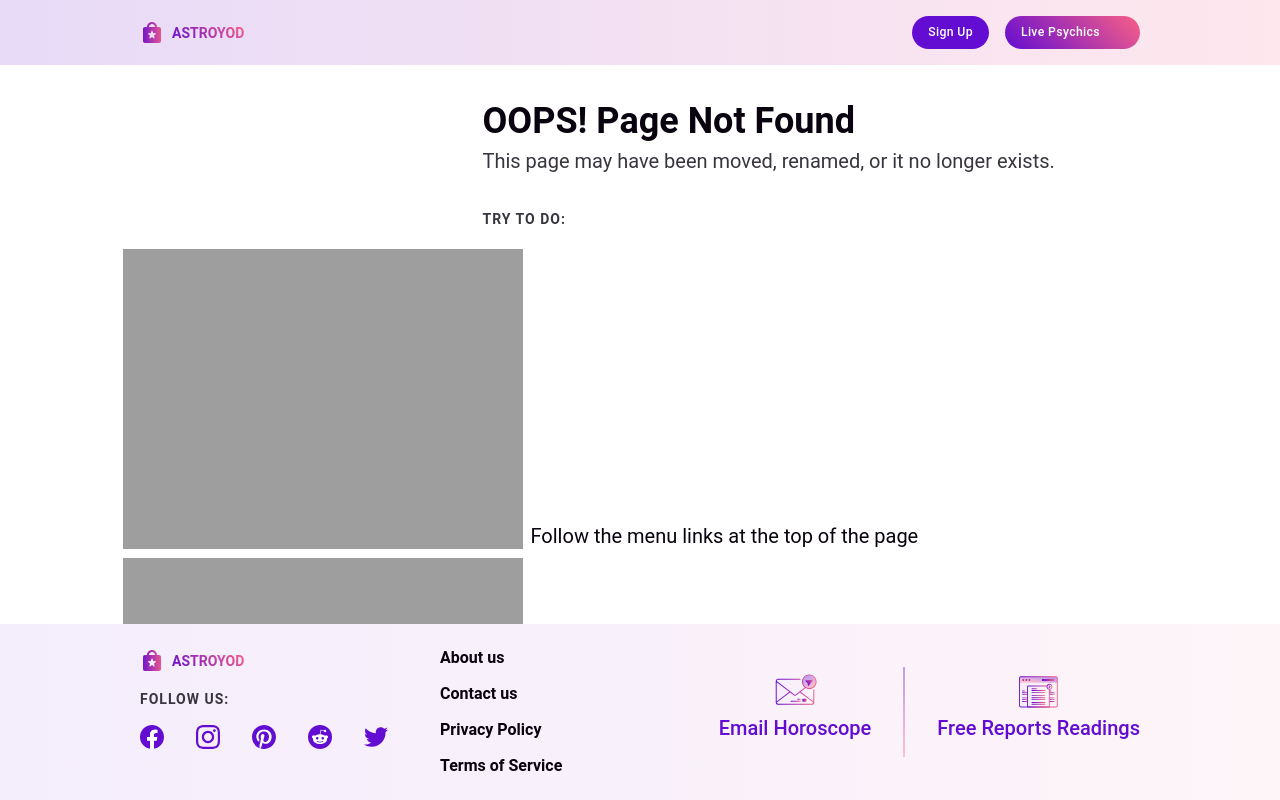
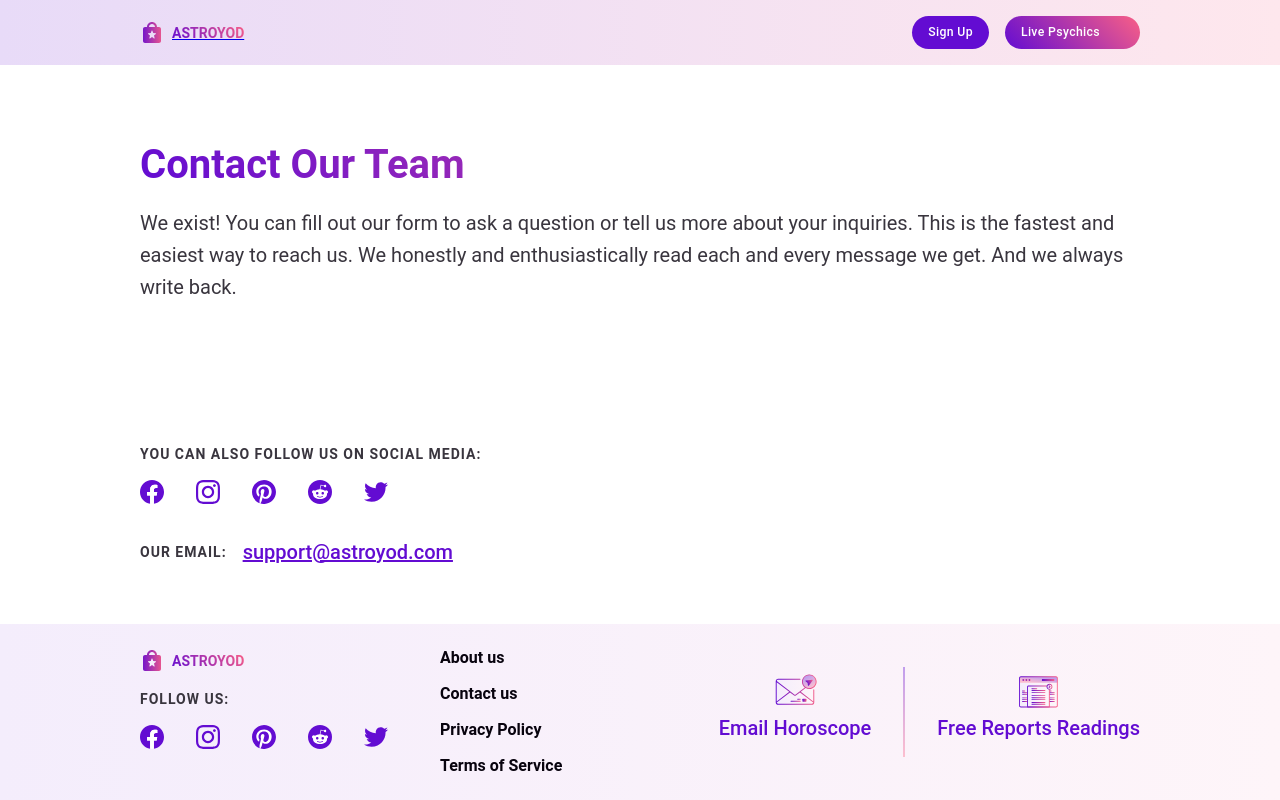
Before and after one commit to VYemalianova/react-sample, a React (Vite) app: page /contact-us in a window 1280 px wide. Built offline with nearby package versions, Linux system fonts and the light colour scheme; some icons are missing.

Commit message:
add contact us page & navigation

```diff
--- a/src/App.tsx
+++ b/src/App.tsx
@@ -10,6 +10,7 @@ import DailyHoroscopePage from './pages/DailyHoroscopePage/DailyHoroscopePage';
 import LoveHoroscopePage from './pages/LoveHoroscopePage/LoveHoroscopePage';
 import AboutUsPage from './pages/AboutUsPage/AboutUsPage';
 import NotFoundPage from './pages/NotFoundPage/NotFoundPage';
+import ContactUsPage from './pages/ContactUsPage/ContactUsPage';
 
 const router = createBrowserRouter([
   {
@@ -19,6 +20,7 @@ const router = createBrowserRouter([
     children: [
       { index: true, element: <HomePage /> },
       { path: 'about-us', element: <AboutUsPage /> },
+      { path: 'contact-us', element: <ContactUsPage /> },
       {
         path: 'daily-horoscope',
         element: <DailyHoroscopePage />,
--- a/src/components/Footer/Footer.tsx
+++ b/src/components/Footer/Footer.tsx
@@ -1,3 +1,4 @@
+import { Link } from 'react-router-dom';
 import styles from './Footer.module.scss';
 
 const SOCIAL_NETWORK_LIST = ['facebook', 'instagram', 'pinterest', 'reddit', 'twitter'];
@@ -11,7 +12,7 @@ const Footer = () => {
             <div className={styles['social-media-wrapper']}>
               <div className={styles['logo-wrapper']}>
                 <img src="./src/assets/lock.svg" />
-                <span className="gradient--text">AstroYod</span>
+                <span className="gradient--text uppercase">AstroYod</span>
               </div>
 
               <h4 className="uppercase-title mt-m">follow us:</h4>
@@ -27,10 +28,18 @@ const Footer = () => {
             </div>
 
             <div className={styles['more-links-wrapper']}>
-              <a className="cursor-pointer">About us</a>
-              <a className="cursor-pointer">Contact us</a>
-              <a className="cursor-pointer">Privacy Policy </a>
-              <a className="cursor-pointer">Terms of Service </a>
+              <Link to="/about-us" className="cursor-pointer">
+                About us
+              </Link>
+              <Link to="/contact-us" className="cursor-pointer">
+                Contact us
+              </Link>
+              <Link to="/" className="cursor-pointer">
+                Privacy Policy{' '}
+              </Link>
+              <Link to="/" className="cursor-pointer">
+                Terms of Service{' '}
+              </Link>
             </div>
           </div>
 
--- a/src/components/Header/Header.tsx
+++ b/src/components/Header/Header.tsx
@@ -2,15 +2,16 @@ import { Button } from '@mui/material';
 import FlareIcon from '@mui/icons-material/Flare';
 
 import styles from './Header.module.scss';
+import { Link } from 'react-router-dom';
 
 const Header = () => {
   return (
     <header className={`${styles.header} gradient--moonraker-remy`}>
       <div className={styles['header-content']}>
-        <div className={styles['logo-wrapper']}>
+        <Link to="/" className={styles['logo-wrapper']}>
           <img src="./src/assets/lock.svg" />
-          <span className="gradient--text">AstroYod</span>
-        </div>
+          <span className="gradient--text uppercase">AstroYod</span>
+        </Link>
 
         <div className={styles['btns-wrapper']}>
           <Button variant="dark">Sign Up</Button>
--- /dev/null
+++ b/src/pages/ContactUsPage/ContactUsPage.module.scss
@@ -0,0 +1,23 @@
+@use '@styles/mixins.scss' as mixins;
+
+.social-media-icons {
+  display: flex;
+  gap: 32px;
+  margin-top: 16px;
+
+  img:hover {
+    box-shadow: rgba(57, 53, 62, 1) 0px 3px 8px;
+    border-radius: 5px;
+  }
+}
+
+.mailto-wrapper {
+  display: flex;
+  align-items: center;
+  gap: 16px;
+  margin-top: 32px;
+
+  h4 {
+    margin-top: 0;
+  }
+}
--- /dev/null
+++ b/src/pages/ContactUsPage/ContactUsPage.tsx
@@ -0,0 +1,40 @@
+import styles from './ContactUsPage.module.scss';
+
+const SOCIAL_NETWORK_LIST = ['facebook', 'instagram', 'pinterest', 'reddit', 'twitter'];
+
+const ContactUsPage = () => {
+  return (
+    <div className="page-content-wrapper color-gun-powder">
+      <div>
+        <h1 className="gradient--text">Contact Our Team</h1>
+        <p className="mb-xl">
+          We exist! You can fill out our form to ask a question or tell us more about your
+          inquiries. This is the fastest and easiest way to reach us. We honestly and
+          enthusiastically read each and every message we get. And we always write back.
+        </p>
+      </div>
+
+      <div>
+        <h4 className="uppercase-title mt-xl">You can also follow us on social media:</h4>
+        <div className={styles['social-media-icons']}>
+          {SOCIAL_NETWORK_LIST.map((network, index) => (
+            <img
+              key={index}
+              src={`./src/assets/social-network-icons/${network}.svg`}
+              className="cursor-pointer"
+            />
+          ))}
+        </div>
+
+        <div className={styles['mailto-wrapper']}>
+          <h4 className="uppercase-title">our email:</h4>
+          <a href="mailto:example@example.com?subject=contact with support" className="link email">
+            support@astroyod.com
+          </a>
+        </div>
+      </div>
+    </div>
+  );
+};
+
+export default ContactUsPage;
--- a/src/styles/global.scss
+++ b/src/styles/global.scss
@@ -1,6 +1,20 @@
 @use './spacing';
-@use './variables';
-@use './color-classes' as colors;
+@use './color-classes';
+
+@use './variables' as *;
+@use './mixins.scss' as mixins;
+
+.page-content-wrapper {
+  @include mixins.text(20px, 400, 32px);
+  min-height: 100%;
+  max-width: 1000px;
+  display: flex;
+  flex-direction: column;
+  justify-content: space-evenly;
+  margin: 0 auto;
+  padding: 32px 0;
+  gap: 52px;
+}
 
 .h1 {
   font-size: 48px !important;
@@ -30,22 +44,29 @@ h4 {
 .uppercase-title {
   letter-spacing: 1px;
   text-transform: uppercase;
-  color: variables.$gun-powder;
+  color: $gun-powder;
+}
+
+.uppercase {
+  text-transform: uppercase;
 }
 
 .link {
-  color: variables.$purple-01;
+  color: $purple-01;
   font-size: 20px;
   font-weight: 500;
   text-decoration: none;
   cursor: pointer;
+
+  &.email {
+    text-decoration: underline;
+  }
 }
 
 .gradient {
   &--text {
     font-weight: 700;
-    text-transform: uppercase;
-    background-image: linear-gradient(45deg, variables.$purple-01, variables.$brink-pink);
+    background-image: linear-gradient(45deg, $purple-01, $brink-pink);
     background-size: 100%;
     background-repeat: repeat;
     -webkit-background-clip: text;
@@ -55,11 +76,11 @@ h4 {
   }
 
   &--moonraker-remy {
-    background: linear-gradient(to right, variables.$moon-raker, variables.$remy);
+    background: linear-gradient(to right, $moon-raker, $remy);
   }
 
   &--selago-wisppink {
-    background: linear-gradient(to right, variables.$selago, variables.$wisp-pink);
+    background: linear-gradient(to right, $selago, $wisp-pink);
   }
 }
 
--- a/vite.config.ts
+++ b/vite.config.ts
@@ -4,6 +4,16 @@ import path from 'path';
 
 export default defineConfig({
   plugins: [react()],
+  css: {
+    preprocessorOptions: {
+      scss: {
+        additionalData: `
+          @use "@styles/variables.scss" as variables;
+          @use "@styles/color-classes.scss" as colors;
+        `,
+      },
+    },
+  },
   resolve: {
     alias: {
       '@components': path.resolve(__dirname, 'src/components'),
```
